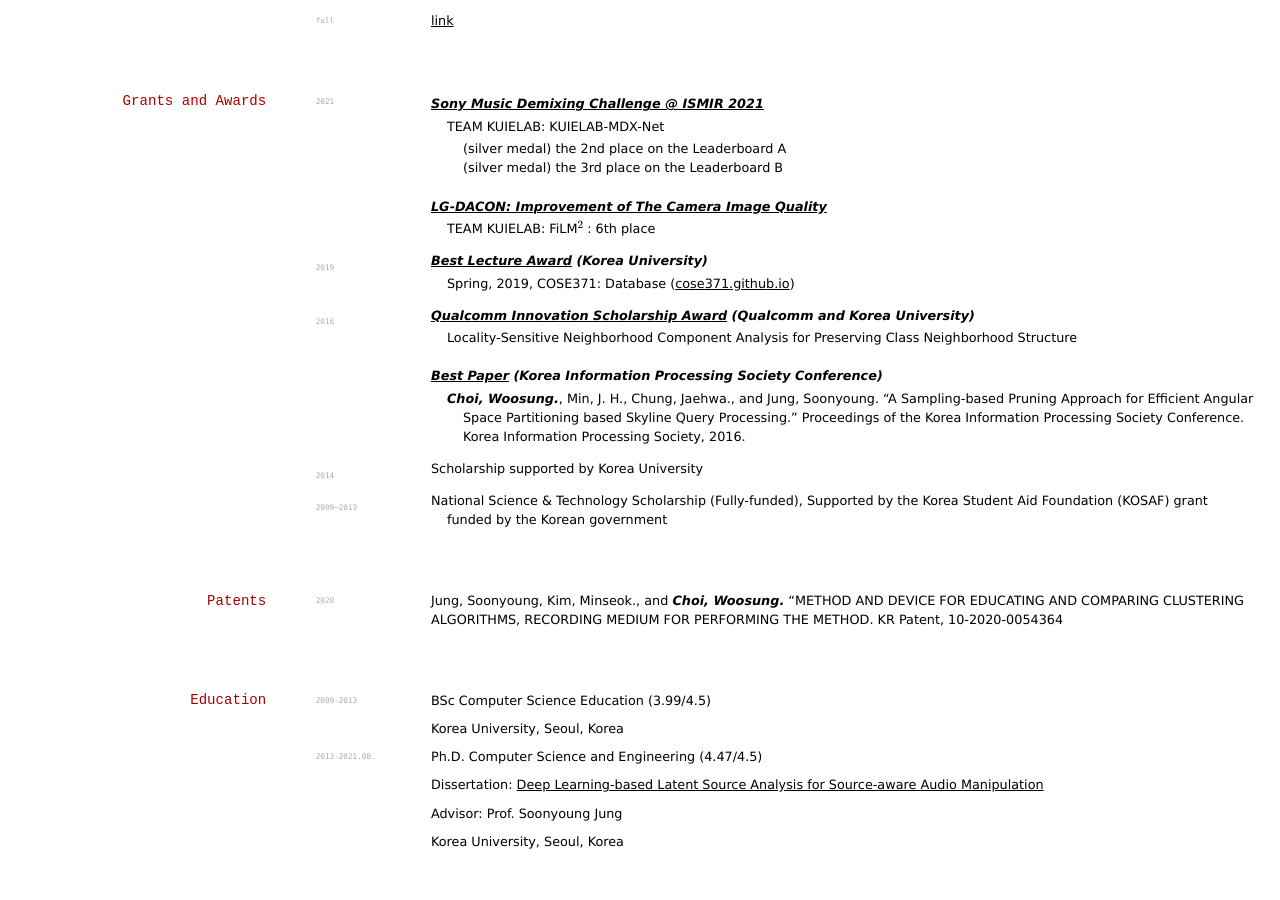
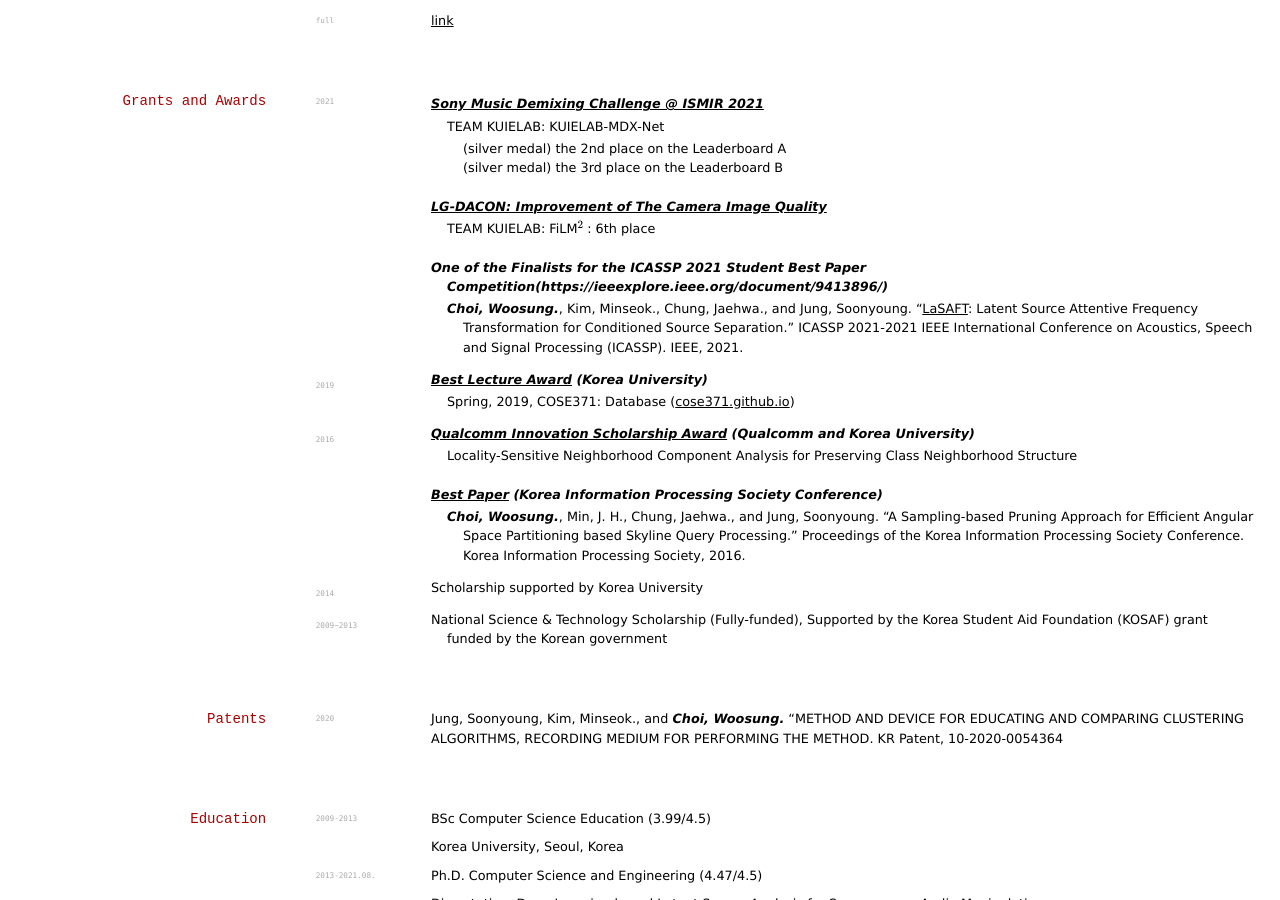
Before and after one commit to ws-choi/cv, a Jekyll site: the page built from index.md, in a window 1280 px wide and 900 px high, scrolled down 515 px. Built offline with Jekyll 4.4.1, drawn with Linux system fonts in a browser that asks for light colours; formulas are drawn with MathJax 3.

Commit message:
Update index.md

```diff
--- a/index.md
+++ b/index.md
@@ -43,6 +43,9 @@ Postdoctoral Researcher at Centre for Digital Music (C4DM) @ Queen Mary Universi
         - (silver medal) the 3rd place on the Leaderboard B
 - ***[LG-DACON: Improvement of The Camera Image Quality](https://dacon.io/competitions/official/235746/overview/description)***
     - TEAM KUIELAB: FiLM${}^2$ : 6th place
+
+- ***One of the Finalists for the ICASSP 2021 Student Best Paper Competition(https://ieeexplore.ieee.org/document/9413896/)***
+    - ***Choi, Woosung.***, Kim, Minseok., Chung, Jaehwa., and Jung, Soonyoung. "[LaSAFT](https://paperswithcode.com/paper/lasaft-latent-source-attentive-frequency): Latent Source Attentive Frequency Transformation for Conditioned Source Separation." ICASSP 2021-2021 IEEE International Conference on Acoustics, Speech and Signal Processing (ICASSP). IEEE, 2021.
 
 `2019`
 - ***[Best Lecture Award](https://www.korea.ac.kr/cop/bestLecture/bestLectureList.do?siteId=university#) (Korea University)***
```
